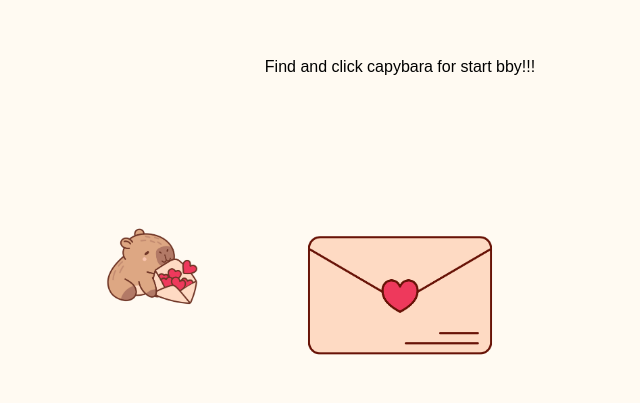
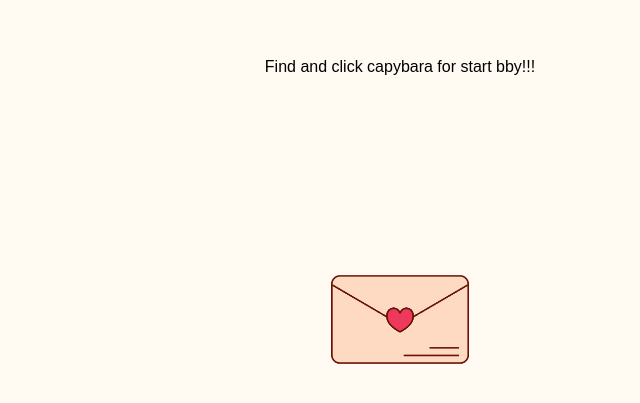
Before and after one commit to rizmadama/farbday, a plain HTML site: page index.html in a window 1280 px wide. Shown: the part 181-584 px from the top of the page, without its empty margins (240-880 px from the left). Drawn offline with Linux system fonts and the light colour scheme.

Commit message:
style.css

```diff
--- a/style.css
+++ b/style.css
@@ -115,9 +115,11 @@ body {
 /* ---------------------------------------------------- */
 /* Media Queries untuk perangkat dengan lebar layar maksimal 768px (HP/Tablet) */
 /* ---------------------------------------------------- */
-@media (max-width: 390px) and (height :844px) {
+@media only screen and (-webkit-device-pixel-ratio: 1),
+       only screen and (-webkit-device-pixel-ratio: 2),
+       only screen and (-webkit-device-pixel-ratio: 3){
     .container {
-        max-width: 90%; /* Kontainer akan memenuhi 90% lebar layar agar ada sedikit margin di pinggir */
+        max-width: 100%; /* Kontainer akan memenuhi 90% lebar layar agar ada sedikit margin di pinggir */
     }
 
     /* Penyesuaian posisi Capybara agar terlihat lebih pas di layar kecil */
```
